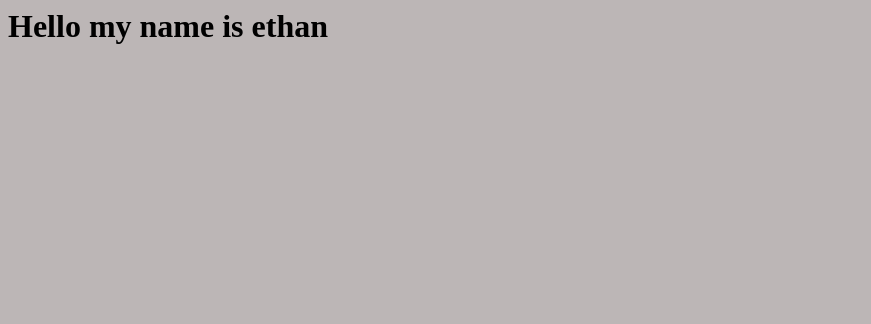
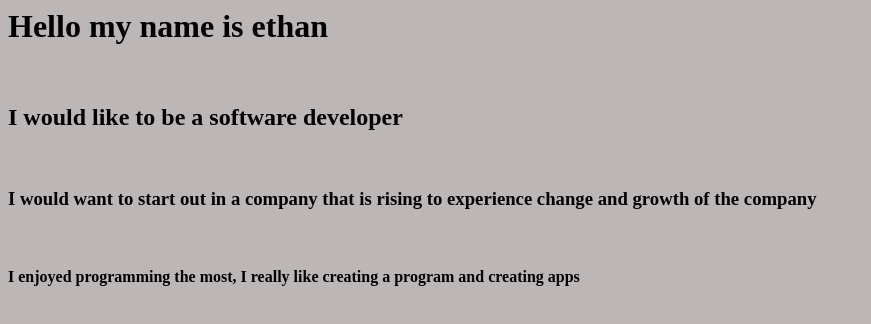
Before and after one commit to villethan720/PWA-assignment2, a plain HTML site: page dev/index.html in a window 1280 px wide. Shown: the whole page, without its empty margins (0-871 px from the left). Drawn offline with Linux system fonts and the light colour scheme; files whose address does not match are found by name.

Commit message:
Update index.html

```diff
--- a/dev/index.html
+++ b/dev/index.html
@@ -9,6 +9,12 @@
     </head>
     <body>
         <h1>Hello my name is ethan</h1>
+          <br>
+        <h2>I would like to be a software developer</h2>
+        <br>
+        <h3>I would want to start out in a company that is rising to experience change and growth of the company</h3>
+        <br>
+        <h4>I enjoyed programming the most, I really like creating a program and creating apps</h4>
         <script src="src/index.js"></script>
     </body>
 </html>
```
